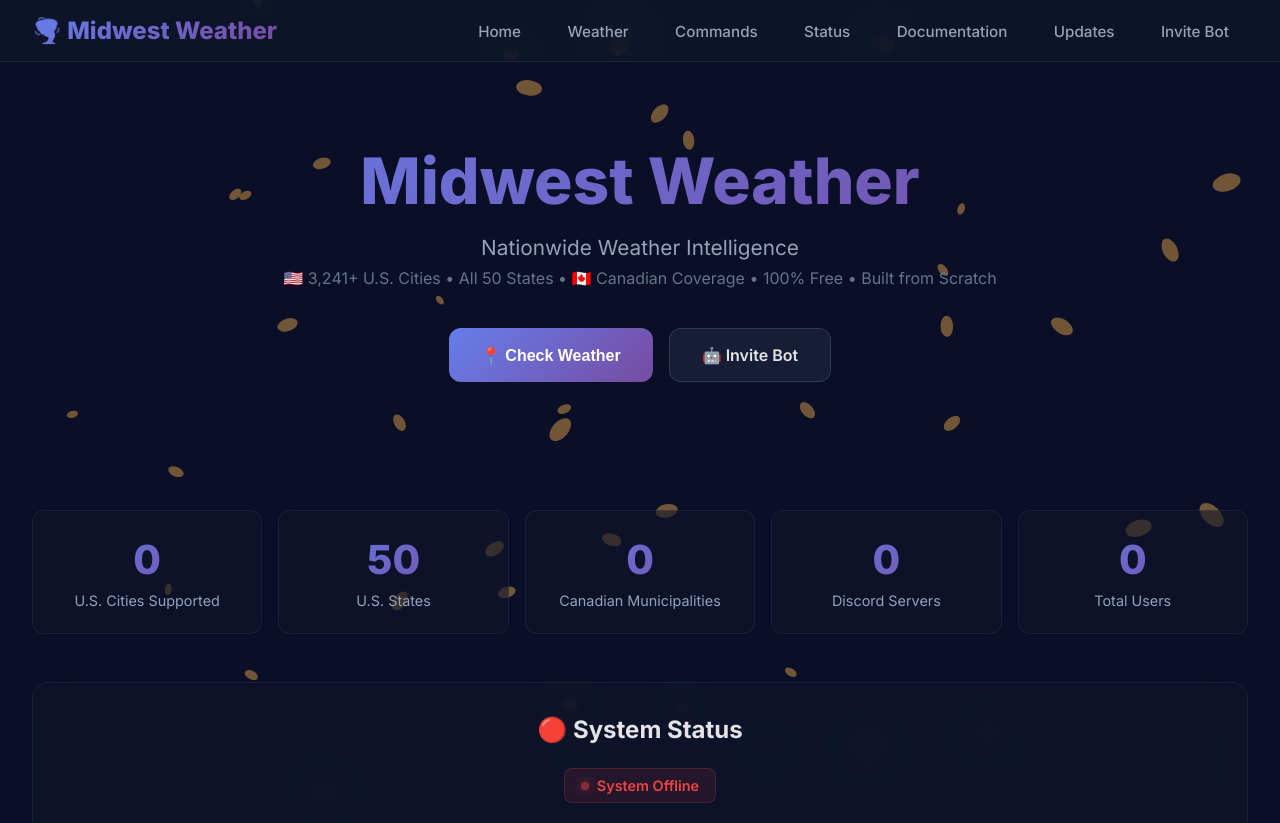
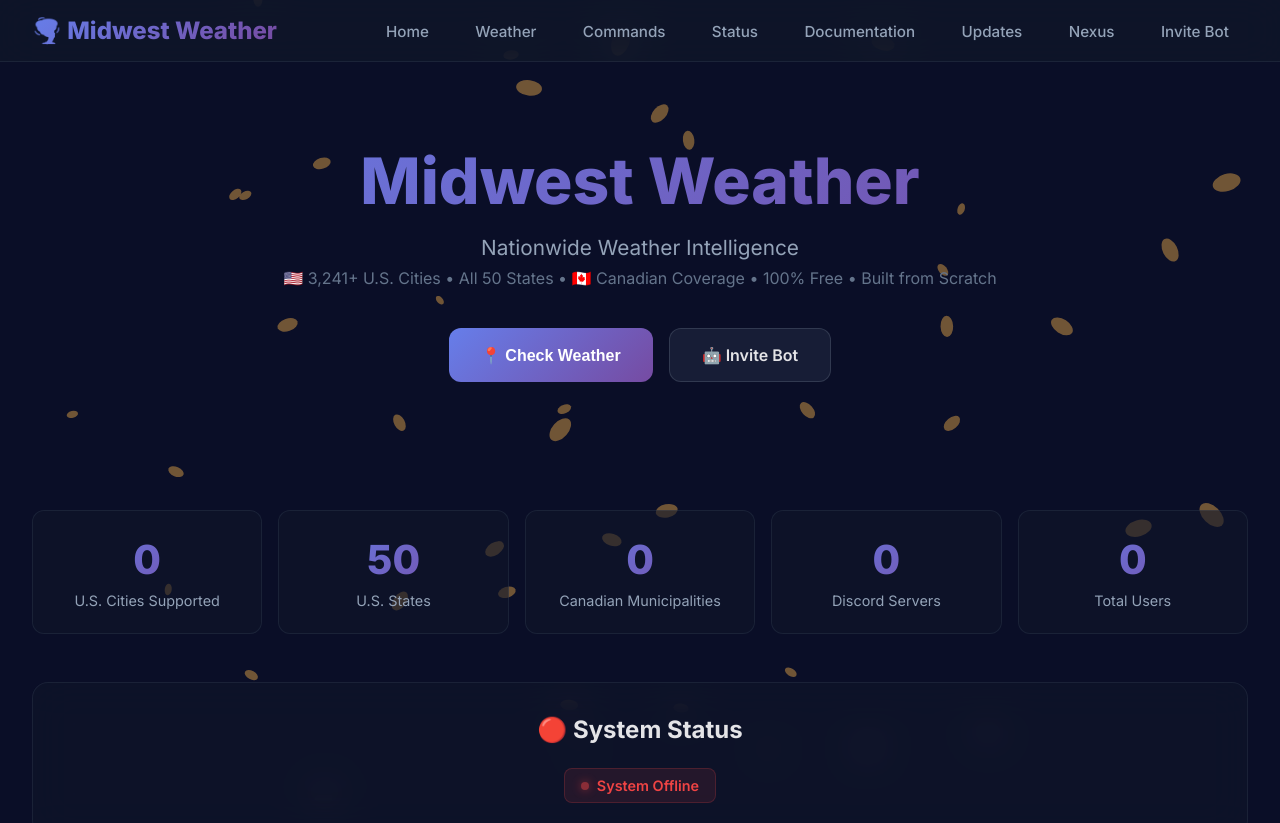
Before and after one commit to sapphirediamondcasino-bit/Kurrasch-systems-Studio-Bot-Central, a plain HTML site: page weather.html in a window 1280 px wide. Shown: the top 823 px of the page. Drawn offline with Linux system fonts and the light colour scheme; no server answers.

Commit message:
Update weather.html

```diff
--- a/weather.html
+++ b/weather.html
@@ -547,6 +547,7 @@
                     <li><a onclick="navigate('status')">Status</a></li>
                     <li><a onclick="navigate('docs')">Documentation</a></li>
                     <li><a onclick="navigate('announcements')">Updates</a></li>
+                    <li><a href="weather.html" target="_blank">Nexus</a></li>
                     <li><a href="https://discord.com/oauth2/authorize?client_id=1337840899773829180&permissions=8&integration_type=0&scope=bot" target="_blank">Invite Bot</a></li>
                 </ul>
             </div>
```
